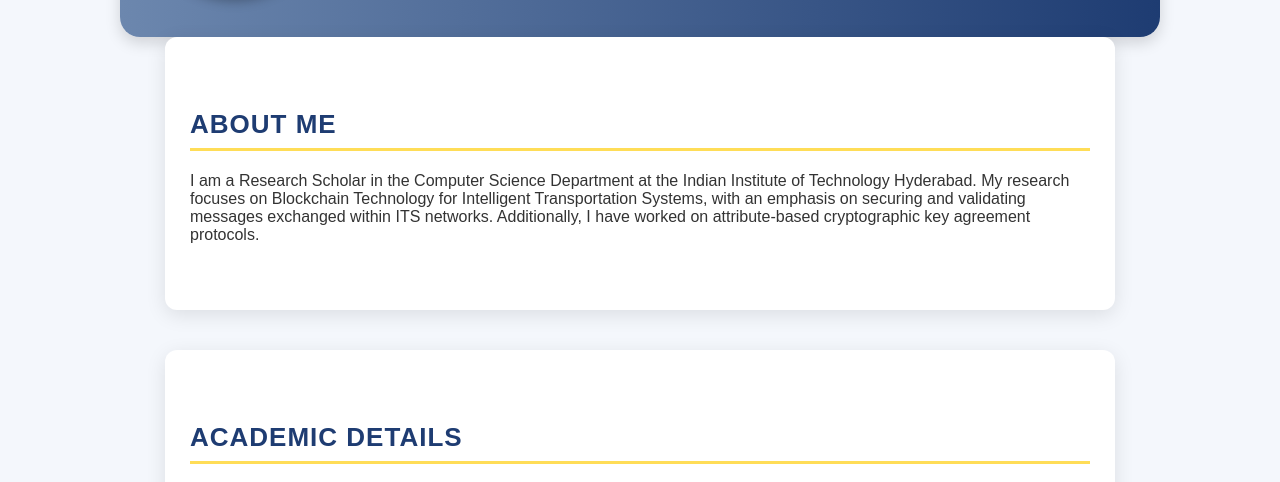
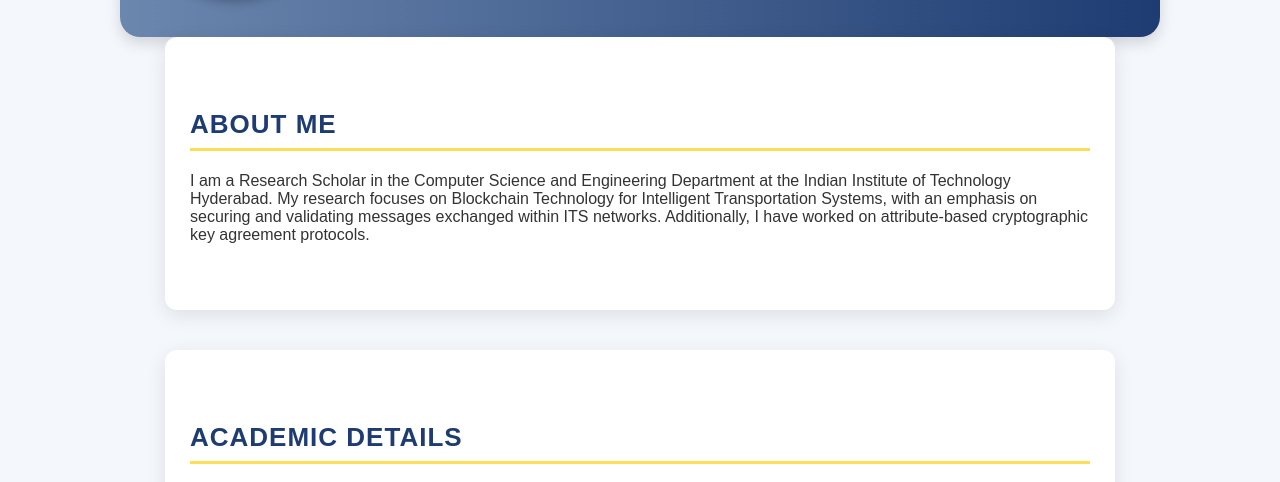
Before and after one commit to Reshu-24/reshu-24.github.io, a plain HTML site: page index.html in a window 1280 px wide. Shown: the part 271-753 px from the top of the page. Drawn offline with Linux system fonts and the light colour scheme.

Commit message:
Update index.html

```diff
--- a/index.html
+++ b/index.html
@@ -29,7 +29,7 @@
 
      <section id="about">
         <h2>About Me</h2>
-        <p>I am a Research Scholar in the Computer Science Department at the Indian Institute of Technology Hyderabad. My research focuses on Blockchain Technology for Intelligent Transportation Systems, with an emphasis on securing and validating messages exchanged within ITS networks. Additionally, I have worked on attribute-based cryptographic key agreement protocols.</p>
+        <p>I am a Research Scholar in the Computer Science and Engineering Department at the Indian Institute of Technology Hyderabad. My research focuses on Blockchain Technology for Intelligent Transportation Systems, with an emphasis on securing and validating messages exchanged within ITS networks. Additionally, I have worked on attribute-based cryptographic key agreement protocols.</p>
     </section>
 
     <section id="academic">
```
